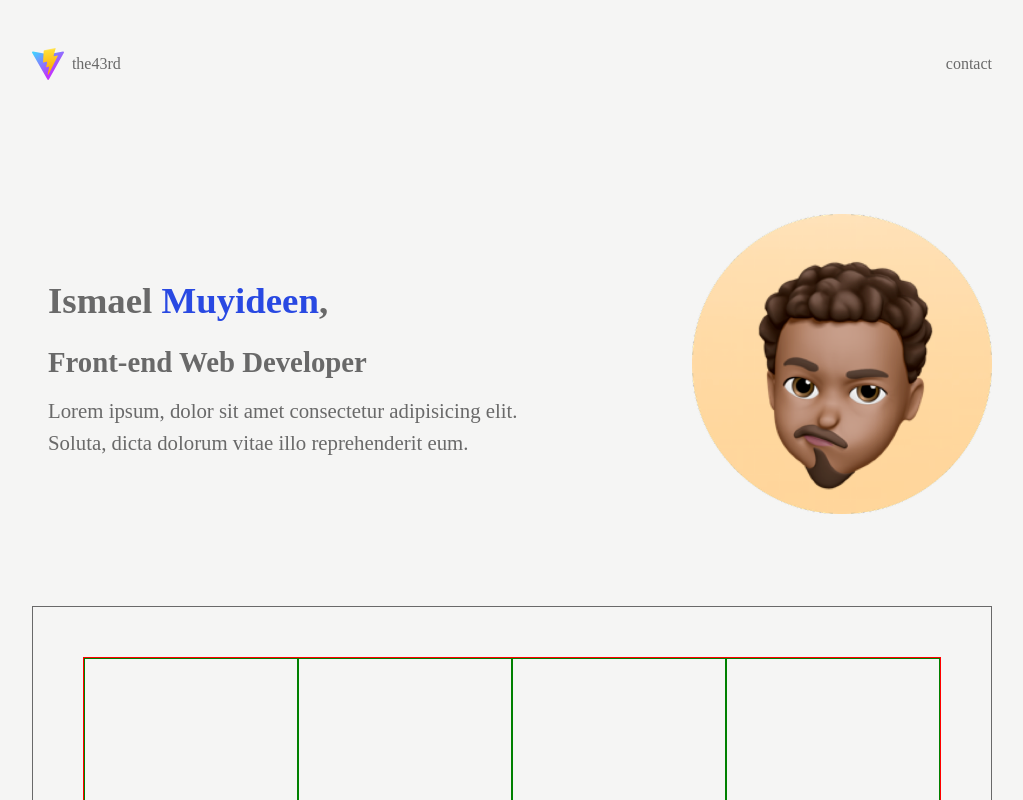
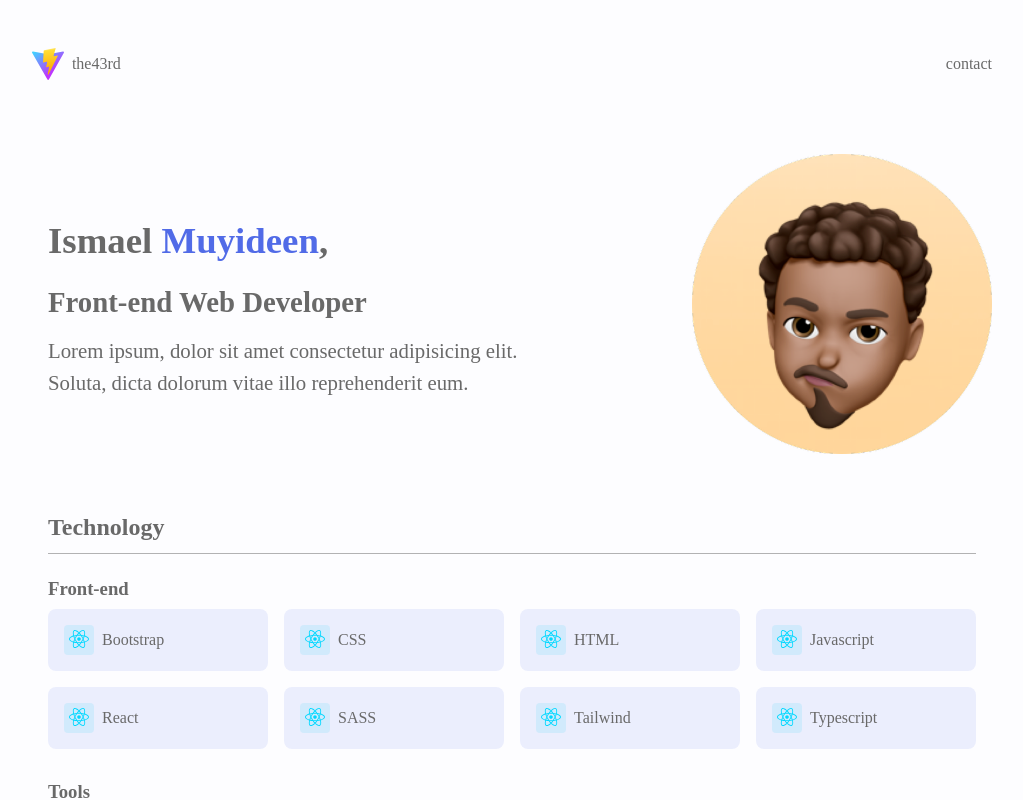
Before and after one commit to notRadioOpaque/the43rd.dev, a React (Vite) app: page / in a window 1280 px wide. Shown: the top 800 px of the page, without its empty margins (128-1151 px from the left). Built offline with nearby package versions, Linux system fonts and the light colour scheme; a web font is replaced by a local one.

Commit message:
added a grid component (skillset grid)

```diff
--- a/src/App.jsx
+++ b/src/App.jsx
@@ -1,4 +1,18 @@
 import { useEffect, useState } from "react";
+import reactIcon from "../src/assets/react.svg";
+
+const skillArr = [
+	"Bootstrap",
+	"CSS",
+	"HTML",
+	"Javascript",
+	"React",
+	"SASS",
+	"Tailwind",
+	"Typescript",
+];
+
+const toolsArr = ["Git", "Github", "Figma", "NPM", "VsCode"];
 
 function App() {
 	return (
@@ -57,6 +71,7 @@
 	return (
 		<main className="main">
 			<About />
+			<SkillSet />
 			<Bento />
 		</main>
 	);
@@ -78,6 +93,45 @@
 			<div className="profile-pic">
 				<img src="src/assets/my-memoji.jpeg" alt="profile-pic" />
 			</div>
+		</div>
+	);
+}
+
+function SkillSet() {
+	return (
+		<div className="skill-set">
+			<h2 className="skill-set-heading">Technology</h2>
+			<SkillGroup skillTitle={"Front-end"}>
+				{Array.from({ length: 8 }, (_, i) => (
+					<SkillItem key={i} skillItem={skillArr.at(i)} />
+				))}
+			</SkillGroup>
+
+			<SkillGroup skillTitle={"Tools"}>
+				{Array.from({ length: 5 }, (_, i) => (
+					<SkillItem key={i} skillItem={toolsArr.at(i)} />
+				))}
+			</SkillGroup>
+		</div>
+	);
+}
+
+function SkillGroup({ skillTitle, children }) {
+	return (
+		<div>
+			<h3 className="skill-group-title">{skillTitle}</h3>
+			<div className="skill-group">{children}</div>
+		</div>
+	);
+}
+
+function SkillItem({ skillItem }) {
+	return (
+		<div className="skill-item">
+			<span>
+				<img src={reactIcon} alt="" />
+			</span>
+			<span>{skillItem}</span>
 		</div>
 	);
 }
--- a/src/index.css
+++ b/src/index.css
@@ -31,7 +31,7 @@
 body {
   height: 100%;
   width: 100vw;
-  background-color: #f5f5f4;
+  background-color: #fdfdff;
   font-family: 'CapianBold';
 }
 
@@ -86,7 +86,7 @@
   align-items: center;
   /* margin-block: 4em; */
   padding-left: 1em;
-  height: 60vh;
+  height: 45vh;
 }
 
 .text {
@@ -119,6 +119,58 @@
   width: 300px;
   transform: rotateY(180deg);
 }
+
+/* Skill set */
+.skill-set {
+  width: 100%;
+  padding: 1em;
+  /* height: 40vh; */
+  /* border: 1px solid red; */
+}
+
+.skill-set-heading {
+  border-bottom: 1px solid rgba(105, 105, 105, 0.5);
+  padding-block: .5em;
+  margin-bottom: 1em;
+}
+
+.skill-group {
+  width: 100%;
+  /* border: 1px solid red;  */
+  display: grid;
+  grid-template-columns: repeat(4, 1fr);
+  gap: 1em;
+  margin-bottom: 2em;
+}
+
+.skill-group-title {
+  padding-bottom: .5em;
+}
+
+.skill-item {
+  /* border: 1px solid green; */
+  display: flex;
+  align-items: center;
+  gap: .5em;
+  padding: 1em;
+  border-radius: 8px;
+  background: rgba(81, 107, 231, .1);
+}
+
+.skill-item span:first-child {
+  /* border: 1px solid red; */
+  border-radius: 4px;
+  width: 30px;
+  height: 30px;
+  padding: .3em;
+  background: rgba(106,220,250, .2);
+}
+
+.skill-item img {
+  width: 100%;
+  display: block;
+}
+/* Skill set */
 
 /* Bento Grid */
 
@@ -163,7 +215,7 @@
 }
 
 .footer-link {
-  color: #2949e2;
+  color: #516be7;
 }
 
 /* splash screen */
```
